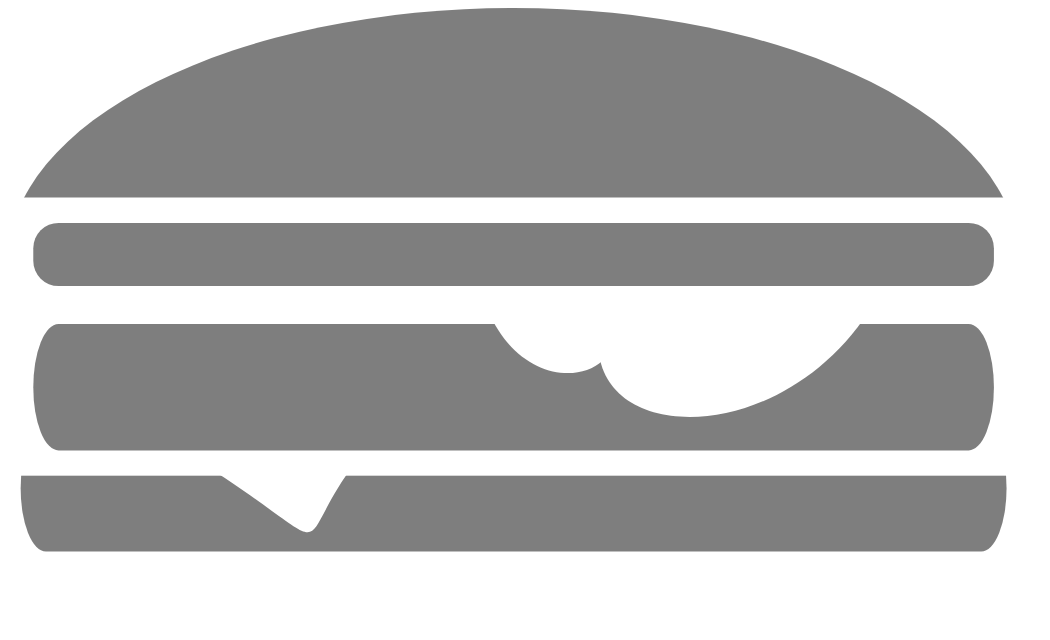
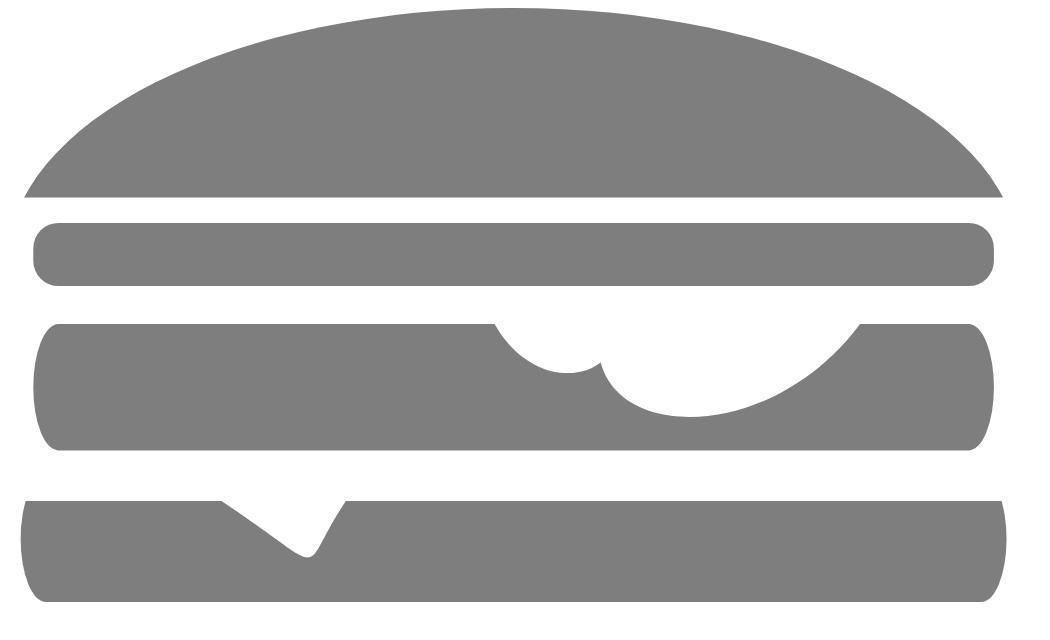
Before and after one commit to SomethingSexy/dimpusburger.com, a plain HTML site: page burger.html in a window 1280 px wide. Shown: the whole page, without its empty margins (0-1050 px from the left). Drawn offline with Linux system fonts and the light colour scheme.

Commit message:
Adjusted the bottom bun of the burger
Signed-off-by: Tyler Cvetan <tyler.cvetan@gmail.com>

```diff
--- a/burger.html
+++ b/burger.html
@@ -12,8 +12,8 @@
         </clipPath>
         <mask id="cut-off-top">
           <rect x="0" y="0" width="100%" height="100%" fill="white"></rect>
-          <rect y="135" x="0" height="50" width="500" fill="black"></rect>
-          <path d="M-100,91 C268,248 1,244 242,92 Z" fill="black" />
+          <rect y="145" x="0" height="50" width="500" fill="black"></rect>
+          <path d="M-100,101 C268,258 1,254 242,102 Z" fill="black" />
         </mask>
         <mask id="mask">
           <rect x="0" y="0" width="100%" height="100%" fill="white"></rect>
@@ -28,7 +28,7 @@
         <rect x="10" y="85" rx="10"  width="380" height="25" stroke-width="0.25" ></rect>
         <!-- Going to try clipping this instead of complete path-->
         <rect x="10" y="125" rx="10" ry="25" width="380" height="50" stroke-width="0.25" mask="url(#mask)"></rect>
-        <rect x="5" y="165" rx="10" ry="25" width="390" height="50" stroke-width="0.25" mask="url(#cut-off-top)"></rect>
+        <rect x="5" y="185" rx="10" ry="25" width="390" height="50" stroke-width="0.25" mask="url(#cut-off-top)"></rect>
     </svg>
   </body>
 </html>
```
